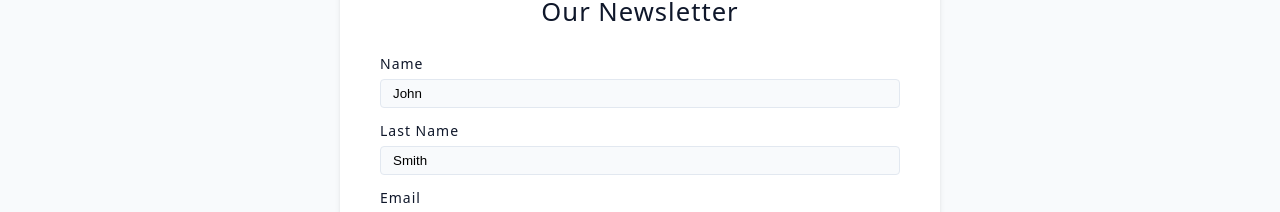
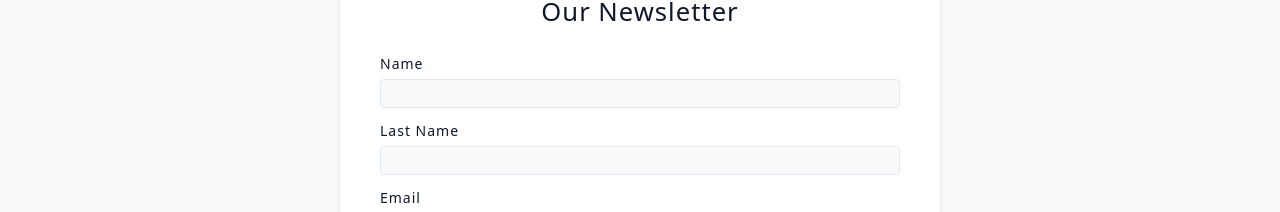
Before and after one commit to vsbron/course-all-in-one-2025, a React (Vite) app in the folder 09-mixmaster/: page /newsletter in a window 1280 px wide. Shown: the part 247-459 px from the top of the page. Built offline with nearby package versions, Linux system fonts and the light colour scheme.

Commit message:
09-mixmaster - Minor form addition

```diff
--- a/09-mixmaster/src/pages/Newsletter.jsx
+++ b/09-mixmaster/src/pages/Newsletter.jsx
@@ -42,7 +42,7 @@ function Newsletter() {
           className="form-input"
           name="name"
           id="name"
-          defaultValue="John"
+          required
         />
       </div>
       {/* Last name */}
@@ -55,7 +55,7 @@ function Newsletter() {
           className="form-input"
           name="lastName"
           id="lastName"
-          defaultValue="Smith"
+          required
         />
       </div>
       {/* Email */}
@@ -68,6 +68,7 @@ function Newsletter() {
           className="form-input"
           name="email"
           id="email"
+          required
           defaultValue="test@test.com"
         />
       </div>
```
